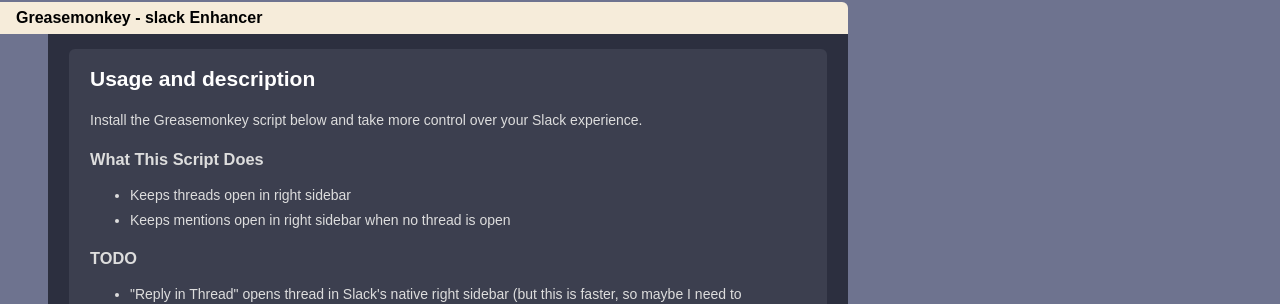
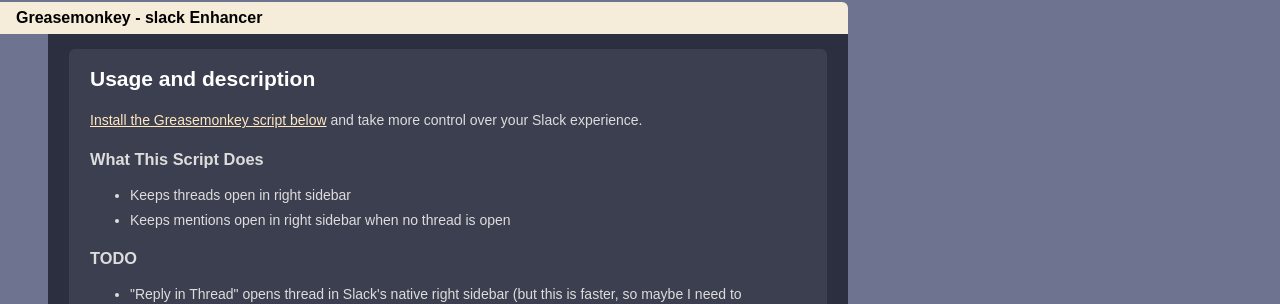
Before and after one commit to cwmonkey/cwmonkey.github.io, a Jekyll site: the page built from greasemonkey/slack-enhancer/index.html, in a window 1280 px wide. Shown: the part 122-426 px from the top of the page. Built offline with Jekyll 4.4.1, drawn with Linux system fonts in a browser that asks for light colours; nearby versions of some CDN libraries; some web fonts are replaced; some of the changed lines change nothing that is shown.

Commit message:
Adding CTA

```diff
--- a/_includes/greasemonkey/_install-greasemonkey.html
+++ b/_includes/greasemonkey/_install-greasemonkey.html
@@ -1,5 +1,5 @@
 <section id="installing" class="cms">
-	<h2><a href="#installing">Installation instructions</a></h2>
+	<h2><a href="#install-greasemonkey">Installation instructions</a></h2>
 
 	<h3>Firefox</h3>
 	<ul>
--- a/greasemonkey/slack-enhancer/index.html
+++ b/greasemonkey/slack-enhancer/index.html
@@ -6,7 +6,7 @@
 <section id="description" class="cms">
 	<h2><a href="#description">Usage and description</a></h2>
 	<p>
-		Install the Greasemonkey script below and take more control over your Slack experience.
+		<a href="#install-script">Install the Greasemonkey script below</a> and take more control over your Slack experience.
 	</p>
 
 	<h3>What This Script Does</h3>
@@ -26,7 +26,7 @@
 {% include greasemonkey/_install-greasemonkey.html %}
 
 <section id="script" class="cms">
-	<h2><a href="#script">The Script</a></h2>
+	<h2><a href="#install-script">The Script</a></h2>
 
 	<p>Once you have installed Greasemonkey, <a href="//{{ site.domain }}/greasemonkey/slack-enhancer/slack-enhancer.user.js">click this link to install the script</a>.</p>
 </section>
```
